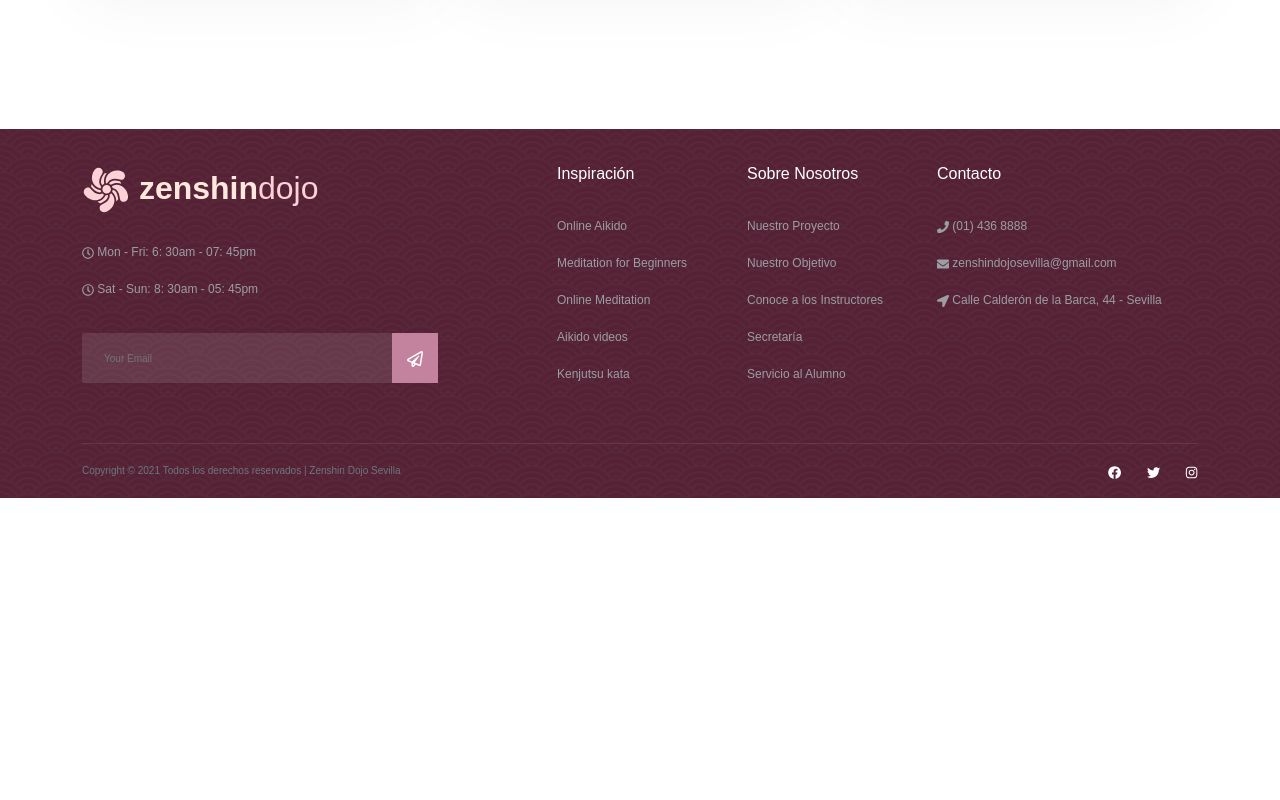
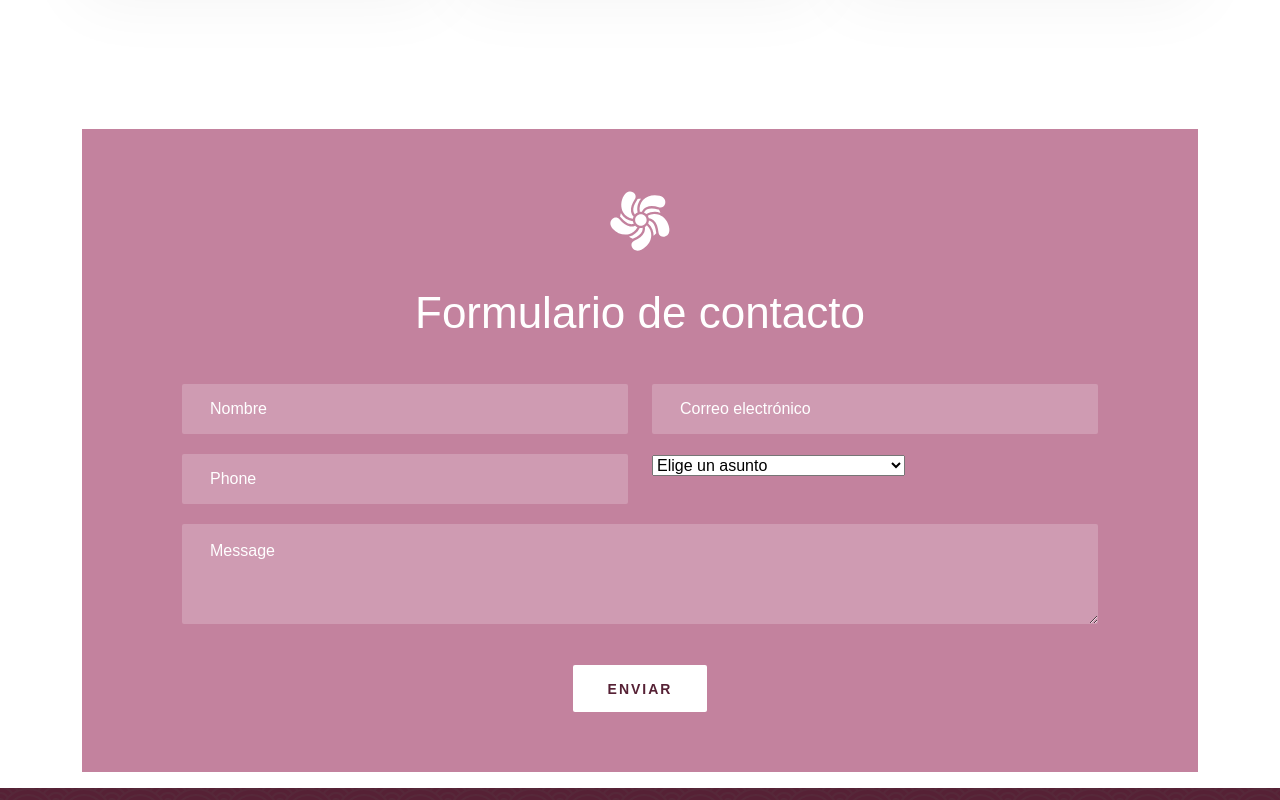
Before and after one commit to davidgits/proyecto-frontend, a React (Create React App) app: page / in a window 1280 px wide. Shown: the part 3540-4340 px from the top of the page. Before the commit the page ends 4038 px from the top, so only its background shows below. Built offline with nearby package versions, Linux system fonts and the light colour scheme.

Commit message:
formulario de contacto

```diff
--- a/src/components/Card.jsx
+++ b/src/components/Card.jsx
@@ -10,7 +10,7 @@ export default function Card({title, subtitle, imageURL, text, url}) {
             </div>
             <div className="card-body text-light">
                 <h4 className="card-title">{title}</h4>
-                <h6 class="card-subtitle mb-2 text-muted">{subtitle ? subtitle: "Card subtitle"}</h6>
+                <h6 className="card-subtitle mb-2 text-muted">{subtitle ? subtitle: "Card subtitle"}</h6>
                 <p className="card-text text-secondary">
                     {
                         // si texto existe utiliza texto, si no utiliza el lorem
--- /dev/null
+++ b/src/components/ContactForm.jsx
@@ -0,0 +1,116 @@
+import React, { useState } from 'react'
+import axios from 'axios'
+// icono
+import { IconContext } from "react-icons"
+import { GiTwirlyFlower } from 'react-icons/gi'
+// css
+import "./contact_form.css"
+
+export default function Contactform() {
+
+    // definimos estados
+    const [name, setName] = useState('')
+    const [email, setEmail] = useState('')
+    const [phone, setPhone] = useState('')
+    const [subject, setSubject] = useState('')
+    const [message, setMessage] = useState('')
+
+    // función envío de mensaje
+    const sendEmail = async (e) => {
+        e.preventDefault()
+
+        const emailBody = { name, email, phone, subject, message }
+
+        await axios.post('/api/mailer/send-email', emailBody)
+            .then((response) => {
+                const message = response.data.message
+                // TODO
+                // implementar sweet alerts
+                console.log(message);
+            })
+            .catch((error) => {
+                if (error.response) {
+                    const message = error.response.data.message
+                    // TODO
+                // implementar sweet alerts
+                    console.log(message);
+                } else if (error.request) {
+                    console.log(error.request);
+                } else {
+                    console.log('Error', error.message);
+                }
+                console.log(error.config);
+            })
+
+    }
+
+
+    return (
+        <section className="contact mb-3">
+            <div className="container">
+                <div className="contact__text">
+                    <div className="row">
+                        <div className="col-lg-12">
+                            <div className="section-title">
+                                <IconContext.Provider value={{ style: { color: '#fff', verticalAlign: 'middle', fontSize: '4em' } }}>
+                                    <GiTwirlyFlower />
+                                </IconContext.Provider>
+                                <h2>Formulario de contacto</h2>
+                            </div>
+                        </div>
+                    </div>
+                    <form onSubmit={sendEmail} className="contact__form">
+                        <div className="row">
+                            <div className="col-lg-6">
+                                <input
+                                    type="text"
+                                    name="name"
+                                    onChange={(e) => setName(e.target.value)}
+                                    placeholder="Nombre"
+                                    required
+                                />
+                            </div>
+                            <div className="col-lg-6">
+                                <input
+                                    type="email"
+                                    name="email"
+                                    onChange={(e) => setEmail(e.target.value)}
+                                    placeholder="Correo electrónico"
+                                    required
+                                />
+                            </div>
+                            <div className="col-lg-6">
+                                <input
+                                    type="phone"
+                                    name="phone"
+                                    onChange={(e) => setPhone(e.target.value)}
+                                    placeholder="Phone"
+                                />
+                            </div>
+                            <div className="col-lg-6">
+                                <select
+                                    name="subject"
+                                    className="className-select"
+                                    onChange={(e) => setSubject(e.target.value)}
+                                >
+                                    <option value="">Elige un asunto</option>
+                                    <option value="classes">Información de clases y horarios</option>
+                                    <option value="courses">Información de cursos</option>
+                                    <option value="other">Otro</option>
+                                </select>
+                            </div>
+                            <div className="col-lg-12 text-center">
+                                <textarea
+                                    name="message"
+                                    placeholder="Message"
+                                    onChange={(e) => setMessage(e.target.value)}
+                                    required></textarea>
+                                <button type="submit">Enviar</button>
+                            </div>
+                        </div>
+                    </form>
+                </div>
+            </div>
+        </section>
+    )
+}
--- a/src/components/Courses.jsx
+++ b/src/components/Courses.jsx
@@ -54,7 +54,7 @@ export default function Courses() {
                 <div className="row">
                     {
                         courses.map((course) => (
-                            <div className="col-lg-4 col-md-6 col-sm-6">
+                            <div className="col-lg-4 col-md-6 col-sm-6" key={course.id}>
                                 <Course
                                     imageURL={course.imageURL}
                                     date={course.date}
--- a/src/components/Index.jsx
+++ b/src/components/Index.jsx
@@ -3,6 +3,7 @@ import "./index.css"
 import Welcome from './Welcome'
 import Cards from './Cards'
 import Courses from './Courses'
+import ContactForm from './ContactForm'
 
 export default function Index() {
 
@@ -42,6 +43,9 @@ export default function Index() {
             <Cards />
             {/* cursos */}
             <Courses />
+            {/* formulario contacto */}
+            <ContactForm />
+
         </>
     )
 }
--- /dev/null
+++ b/src/components/contact_form.css
@@ -0,0 +1,90 @@
+.contact {
+	position: relative;
+	z-index: 9;
+}
+
+.contact .section-title h2 {
+	color: #ffffff;
+}
+
+.contact__text {
+	background: var(--sakura-2);
+	padding: 60px 100px;
+}
+
+.contact__form input {
+	width: 100%;
+	height: 50px;
+	font-size: 16px;
+	color: #ffffff;
+	padding-left: 28px;
+	border-radius: 2px;
+	background: rgba(255, 255, 255, 0.2);
+	border: none;
+	margin-bottom: 20px;
+}
+
+.contact__form input::placeholder {
+	color: #ffffff;
+}
+
+.contact__form textarea {
+	width: 100%;
+	height: 100px;
+	font-size: 16px;
+	color: #ffffff;
+	padding-left: 28px;
+	padding-top: 15px;
+	border-radius: 2px;
+	background: rgba(255, 255, 255, 0.2);
+	border: none;
+	margin-bottom: 34px;
+}
+
+.contact__form textarea::placeholder {
+	color: #ffffff;
+}
+
+.contact__form .nice-select {
+	width: 100%;
+	height: 50px;
+	padding-left: 28px;
+	background: rgba(255, 255, 255, 0.2);
+	border-radius: 2px;
+	line-height: 50px;
+	border: none;
+	margin-bottom: 20px;
+}
+
+.contact__form .nice-select:after {
+	border-bottom: 3px solid #fff;
+	border-right: 3px solid #fff;
+	height: 10px;
+	width: 10px;
+	right: 20px;
+	top: 44%;
+}
+
+.contact__form .nice-select .list {
+	width: 100%;
+	border-radius: 0;
+	margin-top: 0;
+}
+
+.contact__form .nice-select span {
+	font-size: 16px;
+	color: #ffffff;
+}
+
+.contact__form button {
+	font-size: 14px;
+	color: var(--sakura-1);
+	text-transform: uppercase;
+	display: inline-block;
+	background: #ffffff;
+	padding: 14px 35px 12px;
+	border-radius: 2px;
+	border: none;
+	font-weight: 700;
+	letter-spacing: 2px;
+}
```
